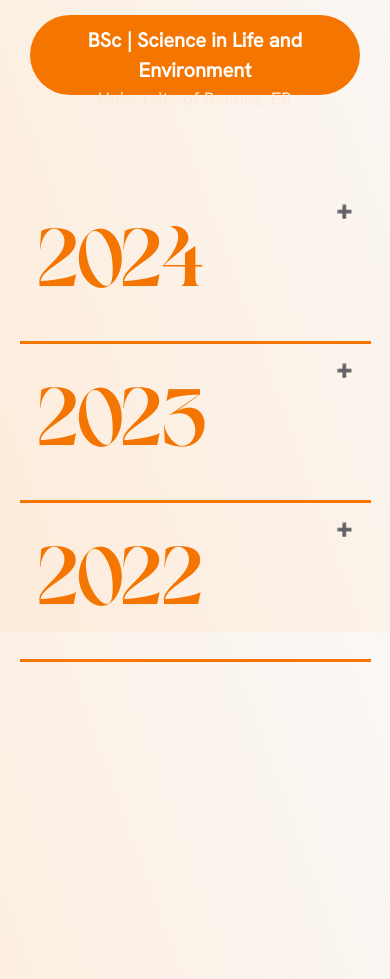
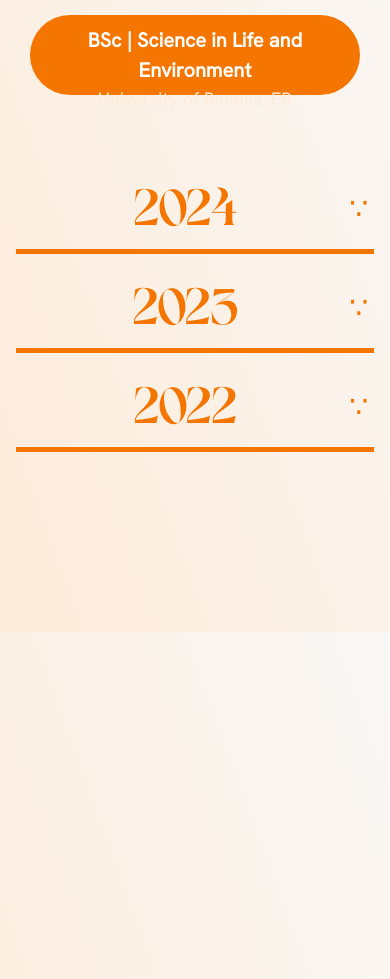
Before and after one commit to roma-rin/portfolio, a plain HTML site: page index.html in a window 390 px wide. Shown: the part 1900-2879 px from the top of the page. Drawn offline with nearby package versions, Linux system fonts and the light colour scheme.

Commit message:
fix appareance of accordions

```diff
--- a/css/styles.css
+++ b/css/styles.css
@@ -184,32 +184,34 @@ a:hover {
     color: #F47500;
     background-color: inherit;
     cursor: pointer;
-    padding: 18px;
-    width: 90%;
+    padding-top: 18px;
+    width: 92%;
     font-size: 80px;
     text-align: left;
     border: none;
     outline: none;
     transition: 0.4s;
-    border-bottom: solid #F47500 3px;
+    border-bottom: solid #F47500 5px;
 }
 
 .panel {
-    padding: 0 18px;
-    display: none;
-    overflow: hidden;
+    width: 92%;
+    display:none;
 }
 
 #whats-up .accordion:after {
-    content: '\02795'; /* Unicode character for "plus" sign (+) */
-    font-size: 13px;
+    content: '\2235';
+    color: #F47500;
+    font-size: 50px;
+    float: right;
+    position: relative;
+    top: 20px;
+}
+
+#whats-up .active:after {
+    content: '\2234';
     color: #F47500;
     float: right;
-    margin-left: 5px;
-  }
-
-#whats-up .active:after {
-    content: "\2796"; /* Unicode character for "minus" sign (-) */
 }
 
 /* main media query section */
@@ -286,4 +288,19 @@ a:hover {
     #stanford-box-container #bg-down-text,  #erasmus-box-container #bg-down-text{
         line-height: normal;
     }
+
+    /* whats up section */
+    #whats-up {
+        padding-top: 20px;
+    }
+
+    #whats-up .accordion {
+        font-size: 50px;
+        text-align: center;
+    }
+
+    #whats-up .accordion:after {
+        font-size: 30px;
+        top: 15px;
+    }
 }
--- a/index.html
+++ b/index.html
@@ -89,21 +89,24 @@
     <!-- *** News section *** -->
     <div id="news">
       <section id="whats-up">
+        <!-- *** 2024 section *** -->
         <button class="accordion">2024</button>
         <div class="panel">
-          <p>Lorem ipsum...</p>
         </div>
 
+        <!-- *** 2023 section *** -->
         <button class="accordion">2023</button>
         <div class="panel">
-          <p>Lorem ipsum...</p>
         </div>
 
+        <!-- *** 2022 section *** -->
         <button class="accordion">2022</button>
         <div class="panel">
-          <p>Lorem ipsum...</p>
         </div>
       </section>
+    </div>
+
+    <div id="contact">
     </div>
   </main>
 
@@ -114,6 +117,7 @@
   <script src="https://cdn.jsdelivr.net/npm/bootstrap@4.1.3/dist/js/bootstrap.min.js" integrity="sha384-ChfqqxuZUCnJSK3+MXmPNIyE6ZbWh2IMqE241rYiqJxyMiZ6OW/JmZQ5stwEULTy" crossorigin="anonymous"></script>
 
   <!-- *** News section *** -->
+  <!-- *** Accordions *** -->
   <script>
     var acc = document.getElementsByClassName("accordion");
     var i;
@@ -134,5 +138,6 @@
       });
     }
   </script>
+
 </body>
 </html>
```
